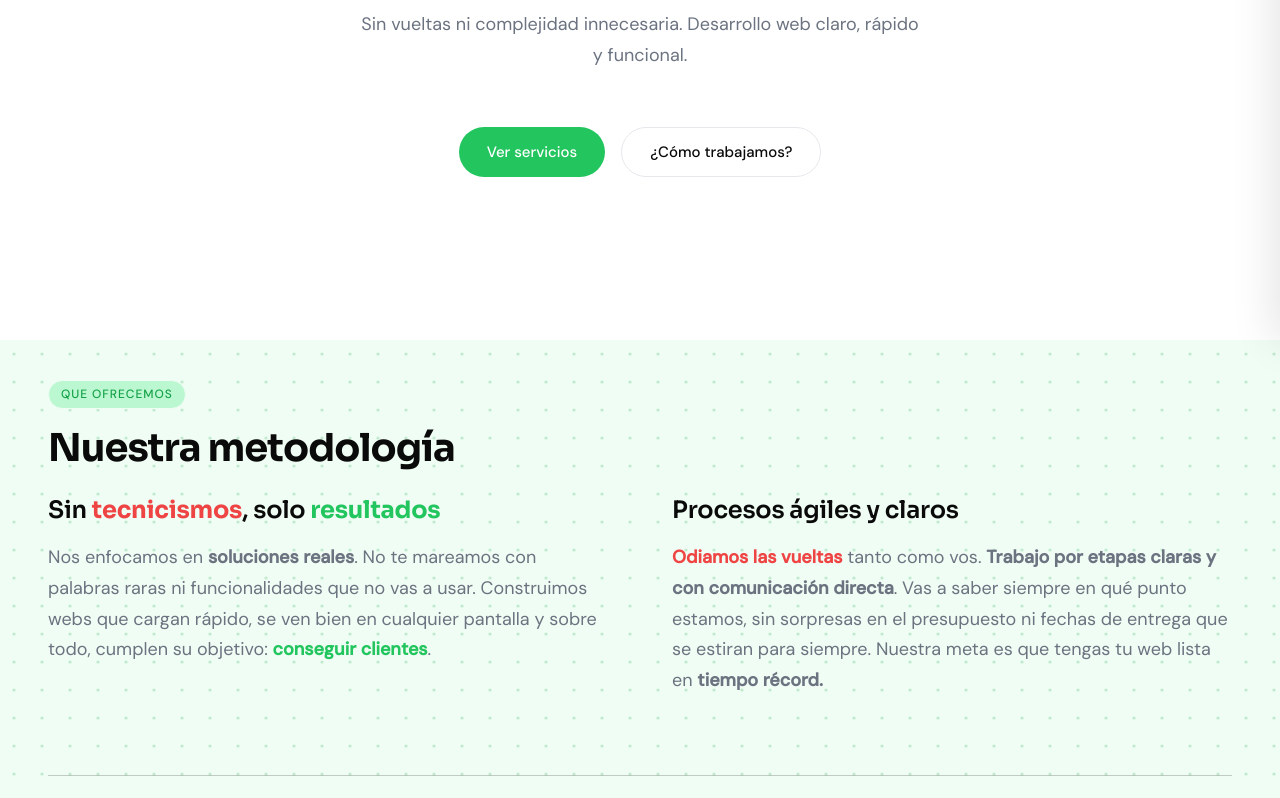
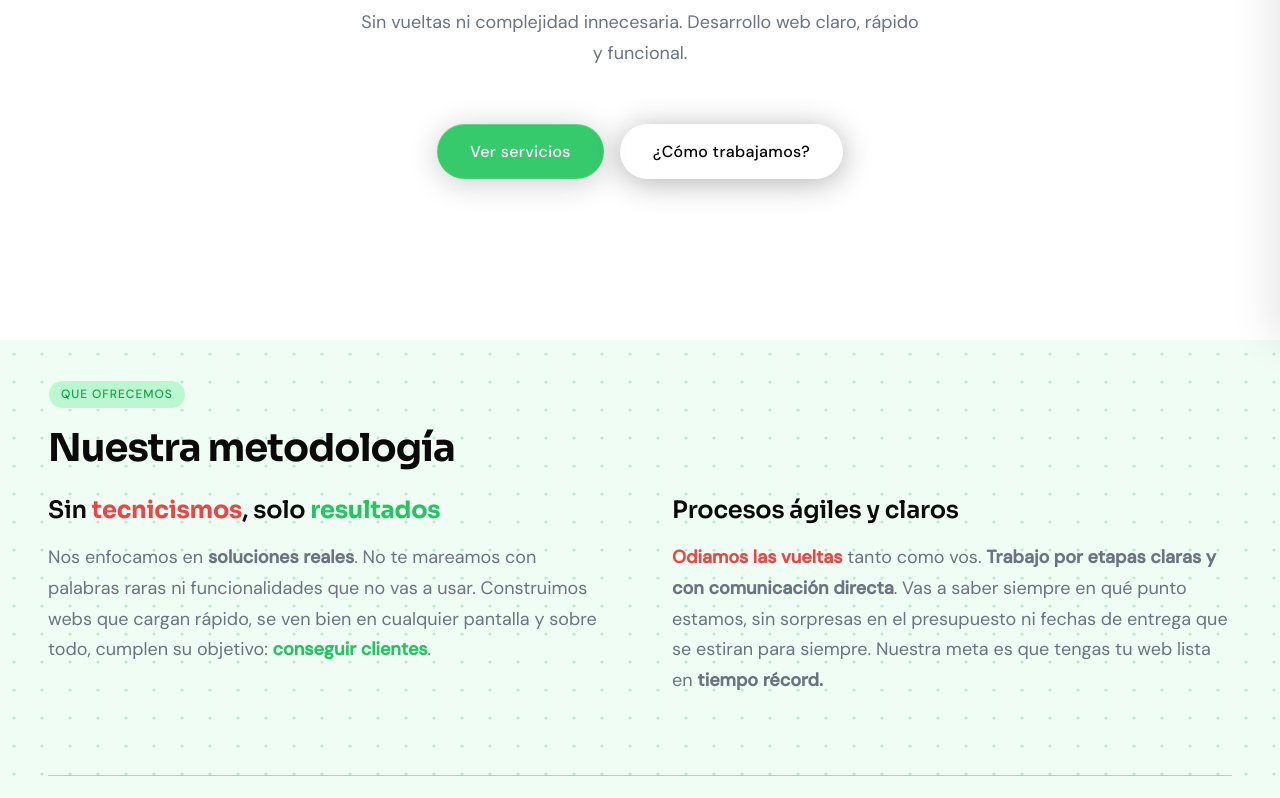
Before and after one commit to JeremiasBustos02/landing-servicios-dev, a React (Vite) app: page / in a window 1280 px wide. Shown: the part 460-1258 px from the top of the page. Built offline with nearby package versions, Linux system fonts and the light colour scheme.

Commit message:
feat: refactor de todos los botones

```diff
--- a/src/components/CTA.jsx
+++ b/src/components/CTA.jsx
@@ -12,7 +12,7 @@ export default function CTA() {
           Vamos a construir una herramienta que trabaje por vos las 24 horas.
         </p>
 
-        <a href="#contact" className="btn-primary text-lg px-8 py-4">
+        <a href="#contact" className="btn-primary-blur text-lg px-8 py-4">
           Solicitar un presupuesto sin cargo
         </a>
 
--- a/src/components/Footer.jsx
+++ b/src/components/Footer.jsx
@@ -15,7 +15,7 @@ export default function Footer() {
             y definamos un plan de acción claro.
           </p>
           {/* Botón usando tu clase outline ya existente */}
-          <a href="#contact" className="btn-primary mt-4">
+          <a href="#contact" className="btn-primary-blur mt-4">
             Escríbenos por WhatsApp
           </a>
         </div>
--- a/src/components/Hero.jsx
+++ b/src/components/Hero.jsx
@@ -47,8 +47,8 @@ export default function Hero() {
         </p>
 
         <div className="flex gap-4 justify-center flex-wrap">
-          <a href="#pricing"  className="btn-primary">Ver servicios</a>
-          <a href="#services" className="btn-secondary">¿Cómo trabajamos?</a>
+          <a href="#pricing"  className="btn-primary-blur">Ver servicios</a>
+          <a href="#services" className="btn-secondary-blur">¿Cómo trabajamos?</a>
         </div>
       </div>
 
--- a/src/components/Navbar.jsx
+++ b/src/components/Navbar.jsx
@@ -31,7 +31,7 @@ export default function Navbar() {
             {NAV_LINKS.map(l => (
               <a key={l.href} href={l.href} className="navbar-link">{l.label}</a>
             ))}
-            <a href="#contact" className="btn-primary">Contacto</a>
+            <a href="#contact" className="btn-primary-blur">Contacto</a>
           </nav>
 
           {/* ── Hamburger button ── */}
--- a/src/components/PricingCard.jsx
+++ b/src/components/PricingCard.jsx
@@ -27,7 +27,7 @@ export default function PricingCard({
         </ul>
       </div>
 
-      <a href="#contact" className={`w-full justify-center ${highlighted ? 'btn-primary' : 'btn-secondary'}`}>
+      <a href="#contact" className={`w-full justify-center ${highlighted ? 'btn-primary-blur' : 'btn-secondary-blur'}`}>
         Empezar proyecto
       </a>
     </div>
--- a/src/globals.css
+++ b/src/globals.css
@@ -268,32 +268,84 @@
     background: rgba(255, 255, 255, 0.08);
   }
 
+  /* Botón estilo Glassmorphism (iPhone) */
   .btn-primary-blur {
-  display: inline-flex;
-  align-items: center;
-  gap: 0.5rem;
+    display: inline-flex;
+    align-items: center;
+    justify-content: center;
+    gap: 0.6rem;
+    padding: 0.85rem 2rem;
 
-  background: rgba(34, 197, 94, 0.15);
-  backdrop-filter: blur(12px);
-  -webkit-backdrop-filter: blur(12px);
+    /* El fondo esmerilado: casi transparente con mucha saturación y blur */
+    background: rgba(34, 197, 94, 0.9);
+    backdrop-filter: blur(16px) saturate(180%);
+    -webkit-backdrop-filter: blur(16px) saturate(180%);
 
-  color: #000;
-  font-family: var(--font-body);
-  font-size: 0.9375rem;
-  font-weight: 500;
+    /* El secreto de Apple: un borde ultra fino con más brillo arriba */
+    border: 1px solid rgba(255, 255, 255, 0.08);
+    border-top: 1px solid rgba(255, 255, 255, 0.2);
+    border-radius: var(--radius-pill);
 
-  padding: 0.75rem 1.75rem;
+    color: #ffffff;
+    /* Letra blanca para que contraste con el footer oscuro */
+    font-family: var(--font-body);
+    font-size: 1rem;
+    font-weight: 500;
+    letter-spacing: 0.02em;
 
-  border: 1px solid rgba(255, 255, 255, 0.25);
-  border-radius: var(--radius-pill);
+    box-shadow: 0 4px 30px rgba(0, 0, 0, 0.2);
+    transition: all 0.3s ease;
+  }
 
-  transition:
-    background var(--transition),
-    transform var(--transition);
+  /* Al pasar el mouse, simulamos que el botón cobra vida con el color de WhatsApp */
+  .btn-primary-blur:hover {
+    background: rgba(34, 197, 94, 0.1);
+    transform: translateY(-2px);
+    border-color: rgba(37, 211, 102, 0.4);
+    color: var(--color-accent-dark);
+    /* Reflejo verde sutil */
+    box-shadow: 0 8px 32px rgba(37, 211, 102, 0.15);
+    /* Sombra verde */
+  }
 
-  box-shadow:
-    0 4px 20px rgba(0,0,0,0.08);
-}
+  .btn-secondary-blur {
+    display: inline-flex;
+    align-items: center;
+    justify-content: center;
+    gap: 0.6rem;
+    padding: 0.85rem 2rem;
+
+    /* El fondo esmerilado: casi transparente con mucha saturación y blur */
+    background: rgba(255, 255, 255, 0.05);
+    backdrop-filter: blur(16px) saturate(180%);
+    -webkit-backdrop-filter: blur(16px) saturate(180%);
+
+    /* El secreto de Apple: un borde ultra fino con más brillo arriba */
+    border: 1px solid rgba(255, 255, 255, 0.08);
+    border-top: 1px solid rgba(255, 255, 255, 0.2);
+    border-radius: var(--radius-pill);
+
+    color: #000000;
+    /* Letra blanca para que contraste con el footer oscuro */
+    font-family: var(--font-body);
+    font-size: 1rem;
+    font-weight: 500;
+    letter-spacing: 0.02em;
+
+    box-shadow: 0 4px 30px rgba(0, 0, 0, 0.3);
+    transition: all 0.3s ease;
+  }
+
+  /* Al pasar el mouse, simulamos que el botón cobra vida con el color de WhatsApp */
+  .btn-secondary-blur:hover {
+    background: rgba(34, 197, 94, 0.1);
+    transform: translateY(-2px);
+    border-color: rgba(37, 211, 102, 0.4);
+    color: var(--color-accent-dark);
+    /* Reflejo verde sutil */
+    box-shadow: 0 8px 32px rgba(37, 211, 102, 0.15);
+    /* Sombra verde */
+  }
 
   /* Card base */
   .card {
@@ -738,7 +790,8 @@
     color: var(--text-muted);
     font-size: 0.9375rem;
     margin-bottom: 0.75rem;
-    display: block; /* Para que caigan uno abajo del otro */
+    display: block;
+    /* Para que caigan uno abajo del otro */
     transition: color var(--transition);
   }
 
@@ -783,7 +836,8 @@
   }
 
   .input-field:hover {
-    border-color: #D1D5DB; /* Un gris un poco más oscuro al pasar el mouse */
+    border-color: #D1D5DB;
+    /* Un gris un poco más oscuro al pasar el mouse */
   }
 
   .input-field:focus {
@@ -842,7 +896,8 @@
     height: 2.5rem;
     border-radius: var(--radius-sm);
     transition: background var(--transition);
-    z-index: 51; /* Stays on top of drawer */
+    z-index: 51;
+    /* Stays on top of drawer */
   }
 
   .hamburger:hover {
@@ -954,7 +1009,7 @@
     transform: translateX(16px);
     /* Stagger delay usando CSS custom property --i */
     transition:
-      opacity  0.3s ease calc(var(--i) * 60ms + 80ms),
+      opacity 0.3s ease calc(var(--i) * 60ms + 80ms),
       transform 0.3s ease calc(var(--i) * 60ms + 80ms);
   }
 
@@ -998,7 +1053,7 @@
     opacity: 0;
     transform: translateY(8px);
     transition:
-      opacity   0.3s ease 0.38s,
+      opacity 0.3s ease 0.38s,
       transform 0.3s ease 0.38s;
   }
 
```
